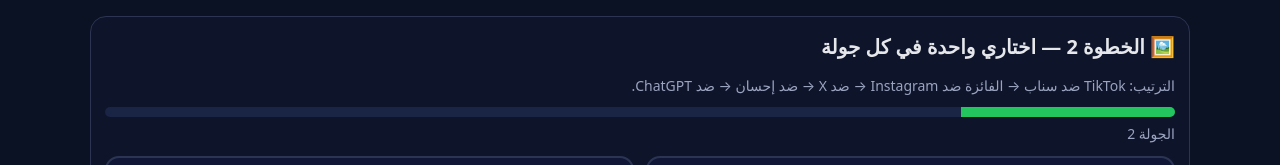
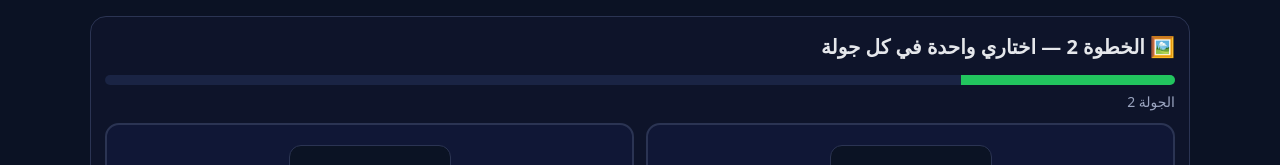
Before and after one commit to monati222/games, a plain HTML site: page step2-pick.html in a window 1280 px wide. Shown: the top 165 px of the page. Drawn offline with Linux system fonts and the light colour scheme; grey boxes are pictures that could not be loaded.

Commit message:
Update step2-pick.html

```diff
--- a/step2-pick.html
+++ b/step2-pick.html
@@ -34,7 +34,6 @@
   <div class="wrap">
     <div class="card">
       <h1>🖼️ الخطوة 2 — اختاري واحدة في كل جولة</h1>
-      <div class="muted">الترتيب: TikTok ضد سناب → الفائزة ضد Instagram → ضد X → ضد إحسان → ضد ChatGPT.</div>
 
       <div class="progress"><div id="bar" class="bar"></div></div>
       <div id="roundLabel" class="muted">الجولة 1</div>
```
